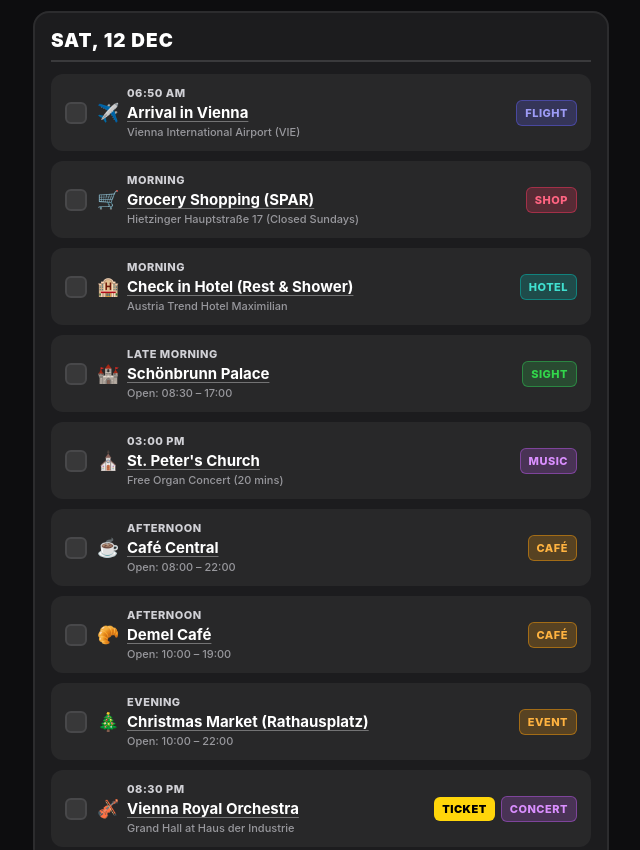
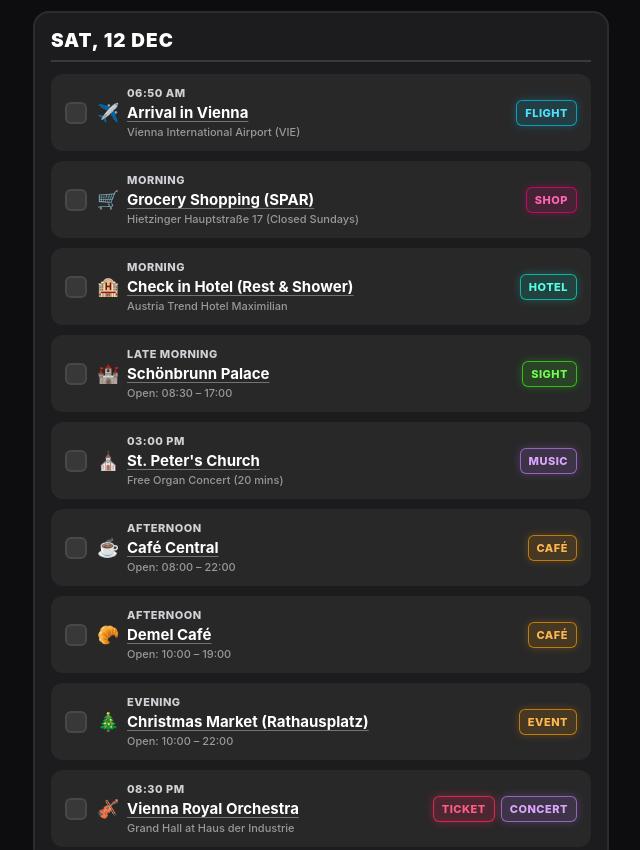
Before and after one commit to davidsonsmedia-web/Vienna, a plain HTML site: page index.html in a window 1280 px wide. Shown: the part 98-948 px from the top of the page, without its empty margins (319-959 px from the left). Drawn offline with Linux system fonts and the light colour scheme.

Commit message:
Add files via upload

```diff
--- a/index.html
+++ b/index.html
@@ -13,13 +13,13 @@
       --muted: #98989d;
       --day-header: #ffffff;
       --time: #d1d1d6;
-      --sight: #30d158;
-      --food: #ff9f0a;
-      --shop: #ff375f;
-      --music: #bf5af2;
-      --flight: #5e5ce6;
-      --hotel: #00c7be;
-      --ticket: #ffd60a;
+      --sight: #39ff14;
+      --food: #ff9e00;
+      --shop: #ff007f;
+      --music: #c77dff;
+      --flight: #00d2ff;
+      --hotel: #00f5d4;
+      --ticket: #ff2a5f;
     }
     * { box-sizing: border-box; margin: 0; padding: 0; font-family: -apple-system, BlinkMacSystemFont, "SF Pro Display", sans-serif; }
     body { background: var(--bg); color: var(--text); padding: 12px; max-width: 600px; margin: 0 auto; -webkit-font-smoothing: antialiased; }
@@ -36,7 +36,7 @@
     .checkbox-container { display: flex; align-items: center; cursor: pointer; flex-shrink: 0; }
     .checkbox-container input { display: none; }
     .checkmark { width: 22px; height: 22px; border: 2px solid #48484a; border-radius: 6px; background: rgba(255,255,255,0.08); display: flex; align-items: center; justify-content: center; }
-    .checkbox-container input:checked ~ .checkmark { background: var(--sight); border-color: var(--sight); }
+    .checkbox-container input:checked ~ .checkmark { background: var(--sight); border-color: var(--sight); box-shadow: 0 0 8px rgba(57, 255, 20, 0.5); }
     .checkmark:after { content: ""; display: none; width: 5px; height: 10px; border: solid #000; border-width: 0 2.5px 2.5px 0; transform: rotate(45deg); }
     .checkbox-container input:checked ~ .checkmark:after { display: block; }
 
@@ -44,19 +44,68 @@
     .details { flex-grow: 1; display: flex; flex-direction: column; gap: 3px; min-width: 0; }
     .time-tag { font-size: 11px; font-weight: 800; color: var(--time); letter-spacing: 0.5px; }
     .name-link { font-weight: 700; color: #fff; font-size: 15px; text-decoration: underline; text-decoration-color: rgba(255,255,255,0.35); text-underline-offset: 3px; }
-    .sub-link { font-weight: 700; color: #ff9f0a; font-size: 13px; text-decoration: underline; text-decoration-color: rgba(255,159,10,0.45); text-underline-offset: 2px; }
+    .sub-link { font-weight: 700; color: #ff9e00; font-size: 13px; text-decoration: underline; text-decoration-color: rgba(255,158,0,0.45); text-underline-offset: 2px; }
     .meta-sub { font-size: 11px; color: var(--muted); font-weight: 500; }
 
     .btn-group { display: flex; gap: 6px; flex-shrink: 0; align-items: center; }
-    .ticket-btn { background: var(--ticket); color: #000000; font-size: 11px; font-weight: 900; text-transform: uppercase; padding: 5px 8px; border-radius: 6px; text-decoration: none; letter-spacing: 0.5px; }
-    .badge { font-size: 11px; font-weight: 800; text-transform: uppercase; padding: 5px 8px; border-radius: 6px; letter-spacing: 0.5px; }
+    .ticket-btn {
+      background: rgba(255, 42, 95, 0.16);
+      color: #ff5c85;
+      border: 1px solid rgba(255, 42, 95, 0.75);
+      box-shadow: 0 0 10px rgba(255, 42, 95, 0.35), inset 0 0 6px rgba(255, 42, 95, 0.15);
+      font-size: 11px;
+      font-weight: 800;
+      text-transform: uppercase;
+      padding: 5px 8px;
+      border-radius: 6px;
+      text-decoration: none;
+      letter-spacing: 0.5px;
+    }
+    .badge {
+      font-size: 11px;
+      font-weight: 800;
+      text-transform: uppercase;
+      padding: 5px 8px;
+      border-radius: 6px;
+      letter-spacing: 0.5px;
+    }
 
-    .tag-flight { background: rgba(94, 92, 230, 0.25); color: #9d9bf5; border: 1px solid rgba(94, 92, 230, 0.5); }
-    .tag-sight { background: rgba(48, 209, 88, 0.2); color: #32d74b; border: 1px solid rgba(48, 209, 88, 0.45); }
-    .tag-food { background: rgba(255, 159, 10, 0.22); color: #ffb340; border: 1px solid rgba(255, 159, 10, 0.45); }
-    .tag-shop { background: rgba(255, 55, 95, 0.22); color: #ff6482; border: 1px solid rgba(255, 55, 95, 0.45); }
-    .tag-music { background: rgba(191, 90, 242, 0.22); color: #da8fff; border: 1px solid rgba(191, 90, 242, 0.45); }
-    .tag-hotel { background: rgba(0, 199, 190, 0.22); color: #40e0d0; border: 1px solid rgba(0, 199, 190, 0.45); }
+    .tag-flight {
+      background: rgba(0, 210, 255, 0.12);
+      color: #4de1ff;
+      border: 1px solid rgba(0, 210, 255, 0.65);
+      box-shadow: 0 0 8px rgba(0, 210, 255, 0.25);
+    }
+    .tag-sight {
+      background: rgba(57, 255, 20, 0.12);
+      color: #6eff52;
+      border: 1px solid rgba(57, 255, 20, 0.65);
+      box-shadow: 0 0 8px rgba(57, 255, 20, 0.25);
+    }
+    .tag-food {
+      background: rgba(255, 158, 0, 0.14);
+      color: #ffb84d;
+      border: 1px solid rgba(255, 158, 0, 0.65);
+      box-shadow: 0 0 8px rgba(255, 158, 0, 0.25);
+    }
+    .tag-shop {
+      background: rgba(255, 0, 127, 0.14);
+      color: #ff66b2;
+      border: 1px solid rgba(255, 0, 127, 0.65);
+      box-shadow: 0 0 8px rgba(255, 0, 127, 0.25);
+    }
+    .tag-music {
+      background: rgba(199, 125, 255, 0.14);
+      color: #dca6ff;
+      border: 1px solid rgba(199, 125, 255, 0.65);
+      box-shadow: 0 0 8px rgba(199, 125, 255, 0.25);
+    }
+    .tag-hotel {
+      background: rgba(0, 245, 212, 0.12);
+      color: #52ffe8;
+      border: 1px solid rgba(0, 245, 212, 0.65);
+      box-shadow: 0 0 8px rgba(0, 245, 212, 0.25);
+    }
   </style>
 </head>
 <body>
```
